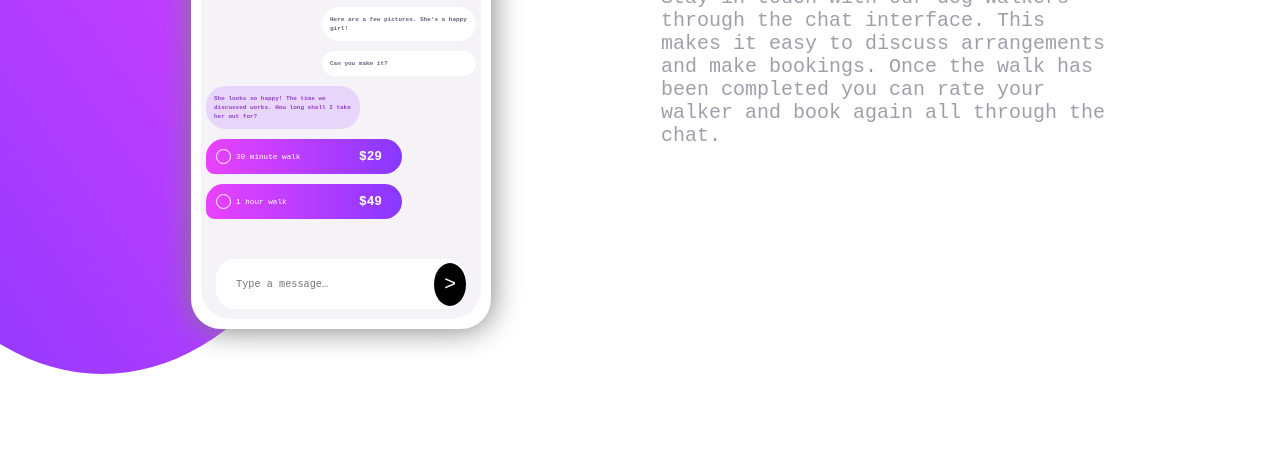
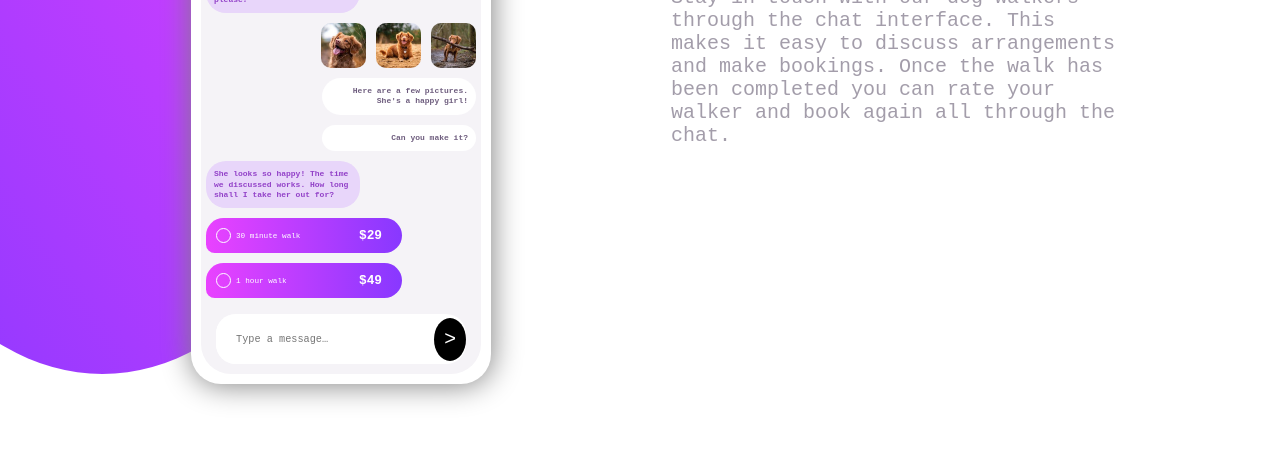
Before and after one commit to ivanbakotin/ChatApp-HomePage, a plain HTML site: page index.html in a window 1280 px wide. Shown: the part 346-800 px from the top of the page. Drawn offline with Linux system fonts and the light colour scheme.

Commit message:
fixing font size

```diff
--- a/styles/index.scss
+++ b/styles/index.scss
@@ -6,7 +6,7 @@
   font-size: 62.5%;
 
   @media (max-width: 668px) {
-    font-size: 48%;
+    font-size: 45%;
   }
 }
 
@@ -36,13 +36,14 @@ body {
   flex-grow: 1;
 
   .phone {
-    margin: 2rem;
+    margin: 3rem;
     height: 55rem;
     width: 30rem;
     border-radius: 3rem;
     padding: 1rem;
     background-color: white;
     box-shadow: 1px 1px 30px gray;
+    margin-bottom: -8rem;
 
     .header {
       background-image: linear-gradient(to right,hsl(264, 100%, 61%), hsl(293, 100%, 63%));
@@ -149,9 +150,9 @@ body {
         margin: 0.5rem;
         padding: 0.8rem;
         width: 55%;
-        font-size: clamp(0.6rem, 0.4vw, 1rem);
+        font-size: clamp(0.8rem, 0.4vw, 1rem);
         border-radius: 2rem;
-        line-height: 1.5;
+        line-height: 1.3;
         font-weight: 700;
       }
 
@@ -161,6 +162,8 @@ body {
       }
       //fix messge to the right
       .right {
+        text-align: end;
+        justify-content: flex-end;
         background-color: white;
         color: hsl(271, 15%, 43%);
         align-self: flex-end;
```
Also changed, not shown: styles/index.css, 1 other file.
